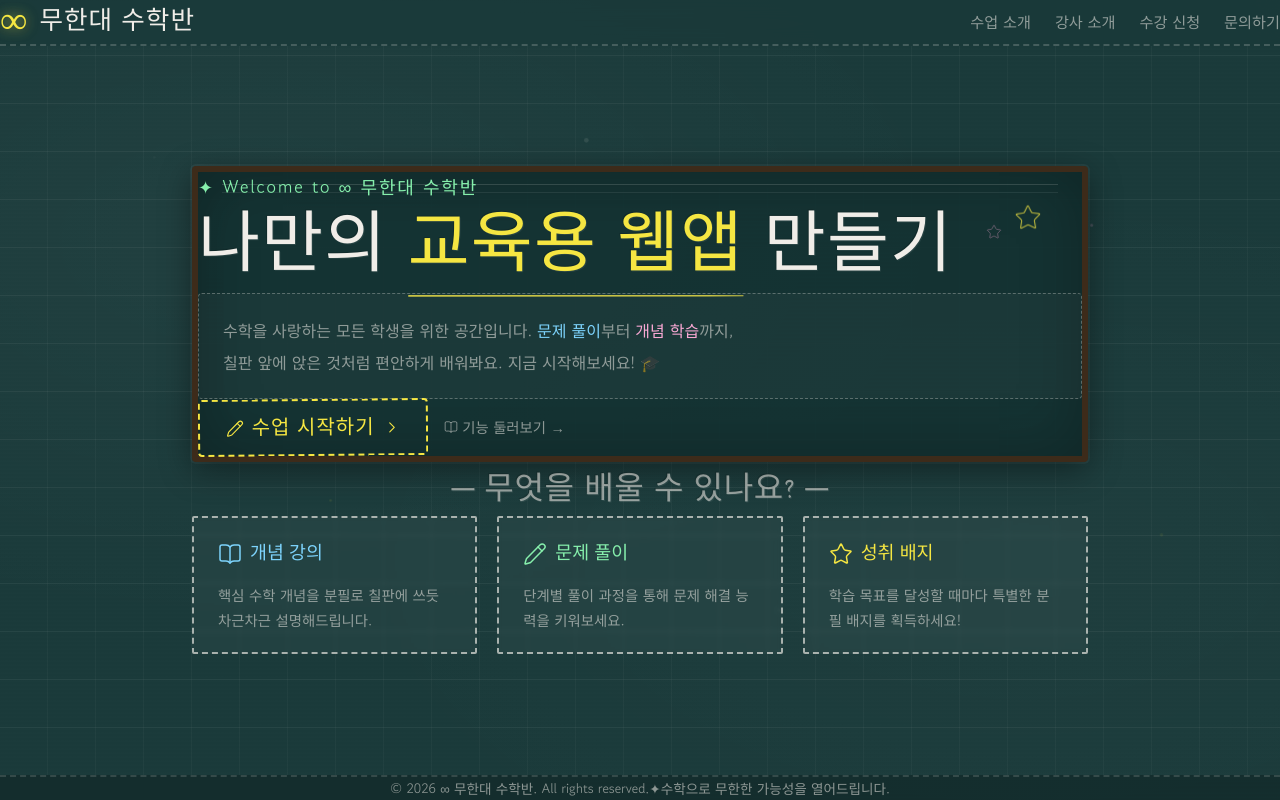
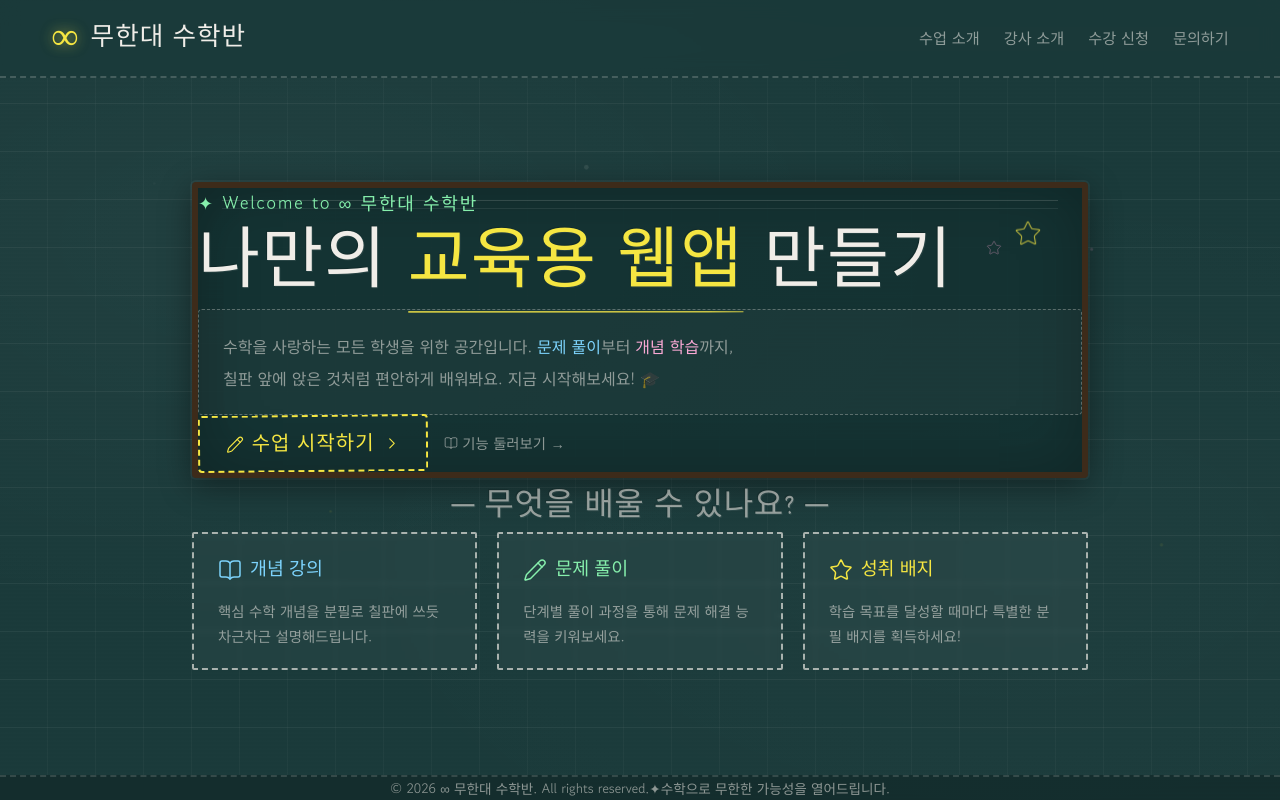
Before and after one commit to rlawlsdnjs78-infinity/infinitymath, a Next.js app: page / in a window 1280 px wide. Built offline with nearby package versions, Linux system fonts and the light colour scheme.

Commit message:
fix: use inline clamp() padding on header for reliable left/right margin

```diff
--- a/src/app/components/Header.tsx
+++ b/src/app/components/Header.tsx
@@ -1,11 +1,13 @@
 /**
  * Header.tsx
- * 전역 헤더 — layout.tsx 에 등록되어 모든 페이지에 항상 표시됩니다.
+ * 전역 헤더
  *
- * [여백 처리 방식]
- * layout.tsx 래퍼의 px-* 패딩이 이 헤더에도 그대로 적용됩니다.
- * Header 안에 별도의 max-width / mx-auto 를 두지 않아
- * 항상 래퍼와 동일한 좌우 여백을 공유합니다.
+ * [여백 처리]
+ * 좌우 padding 을 inline style 의 clamp() 로 직접 지정합니다.
+ * Tailwind 반응형 클래스 파싱에 의존하지 않으므로 100% 신뢰할 수 있습니다.
+ *   - 최소: 1rem  (모바일)
+ *   - 중간: 4vw   (화면 비례)
+ *   - 최대: 5rem  (와이드 스크린)
  */
 
 import NavMenu from "./NavMenu";
@@ -14,27 +16,35 @@ export default function Header() {
   return (
     <header
       id="header"
-      className="relative z-20 w-full flex items-center justify-between py-4"
       style={{
+        /* ── 좌우 여백: clamp 로 반응형 padding 직접 적용 ── */
+        paddingLeft:  "clamp(1rem, 4vw, 5rem)",
+        paddingRight: "clamp(1rem, 4vw, 5rem)",
+        paddingTop:    "1rem",
+        paddingBottom: "1rem",
+        /* ── 칠판 스타일 ── */
         borderBottom: "2px dashed rgba(240,237,232,0.2)",
-        background: "rgba(26,58,58,0.85)",
+        background:   "rgba(26,58,58,0.85)",
         backdropFilter: "blur(10px)",
+        /* ── 헤더 내부 flex ── */
+        display:        "flex",
+        alignItems:     "center",
+        justifyContent: "space-between",
+        position:       "relative",
+        zIndex:          20,
+        width:          "100%",
       }}
     >
-      {/* ── 로고 영역 ────────────────────────────────────────────── */}
-      <div className="flex items-center gap-3">
-        {/*
-         * 무한대 기호 로고 (∞)
-         * - 테두리 없음
-         * - 분필 느낌의 노란 glow 효과
-         */}
+      {/* ── 로고 ──────────────────────────────────────────────── */}
+      <div style={{ display: "flex", alignItems: "center", gap: "0.75rem" }}>
+        {/* ∞ 무한대 기호 로고 — 테두리 없음, 노란 glow */}
         <span
           aria-hidden="true"
           style={{
             fontFamily: "var(--font-chalk)",
-            fontSize: "2.4rem",
-            lineHeight: 1,
-            color: "var(--chalk-yellow)",
+            fontSize:   "2.4rem",
+            lineHeight:  1,
+            color:       "var(--chalk-yellow)",
             textShadow:
               "0 0 12px rgba(245,230,66,0.5), 0 0 24px rgba(245,230,66,0.2)",
             userSelect: "none",
@@ -47,18 +57,18 @@ export default function Header() {
         <span
           className="chalk-flicker"
           style={{
-            fontFamily: "var(--font-chalk)",
-            fontSize: "1.6rem",
-            color: "var(--chalk-white)",
+            fontFamily:    "var(--font-chalk)",
+            fontSize:      "1.6rem",
+            color:         "var(--chalk-white)",
             letterSpacing: "0.04em",
-            whiteSpace: "nowrap",
+            whiteSpace:    "nowrap",
           }}
         >
           무한대 수학반
         </span>
       </div>
 
-      {/* ── 네비게이션 — Client Component ──────────────────────── */}
+      {/* ── 네비게이션 (Client Component) ──────────────────────── */}
       <NavMenu />
     </header>
   );
--- a/src/app/layout.tsx
+++ b/src/app/layout.tsx
@@ -1,10 +1,11 @@
 /**
  * layout.tsx
- * 루트 레이아웃 — 전역 폰트, 메타데이터, 헤더, 좌우 여백 설정
+ * 루트 레이아웃
  *
- * [전역 레이아웃 규칙]
- * ① 모든 페이지에서 좌우 여백이 항상 유지됩니다 (--page-px CSS 변수로 제어)
- * ② Header 가 이 레이아웃에 포함되어 모든 하위 페이지에서 항상 표시됩니다
+ * [여백 전략]
+ * - wrapper div 는 여백을 담당하지 않습니다.
+ * - 각 섹션(Header, page content)이 자신의 px 를 직접 가집니다.
+ * - 이 방식이 overflow, flex 등의 부작용 없이 가장 신뢰성이 높습니다.
  */
 
 import type { Metadata } from "next";
@@ -12,9 +13,7 @@ import { Nanum_Pen_Script, Gowun_Dodum } from "next/font/google";
 import Header from "./components/Header";
 import "./globals.css";
 
-/* ─── 폰트 설정 ────────────────────────────────────────────────────────── */
-
-/** 칠판 제목 / 강조 텍스트용 손글씨 폰트 */
+/* ─── 폰트 ─────────────────────────────────────────────────────────────── */
 const nanumPen = Nanum_Pen_Script({
   weight: "400",
   subsets: ["latin"],
@@ -22,7 +21,6 @@ const nanumPen = Nanum_Pen_Script({
   display: "swap",
 });
 
-/** 본문용 고운돋움 (가독성 있는 손글씨 계열) */
 const gowunDodum = Gowun_Dodum({
   weight: "400",
   subsets: ["latin"],
@@ -39,41 +37,23 @@ export const metadata: Metadata = {
   authors: [{ name: "무한대 수학반" }],
 };
 
-/* ─── 레이아웃 컴포넌트 ────────────────────────────────────────────────── */
+/* ─── 레이아웃 ─────────────────────────────────────────────────────────── */
 export default function RootLayout({
   children,
 }: {
   children: React.ReactNode;
 }) {
   return (
-    <html
-      lang="ko"
-      className={`${nanumPen.variable} ${gowunDodum.variable}`}
-    >
+    <html lang="ko" className={`${nanumPen.variable} ${gowunDodum.variable}`}>
       <body>
         {/*
-         * [전역 페이지 래퍼]
-         * - overflow-x-hidden : 가로 스크롤 방지
-         * - px-* 클래스 : 모든 화면 크기에서 좌우 여백 보장
-         *   모바일: 16px / 태블릿: 32px / 데스크탑: 64px / 와이드: 96px
-         * - --page-px CSS 변수 : Header 컴포넌트가 full-width로 펼쳐질 때 사용
+         * wrapper: flex 컬럼만 담당. 여백은 각 섹션이 직접 관리합니다.
          */}
-        <div
-          className="min-h-screen flex flex-col overflow-x-hidden
-                     px-4 sm:px-8 md:px-16 lg:px-24"
-          style={
-            {
-              "--page-px": "clamp(1rem, 5vw, 6rem)",
-            } as React.CSSProperties
-          }
-        >
-          {/* ① 전역 헤더 — 모든 페이지에서 항상 유지됩니다 */}
+        <div className="min-h-screen flex flex-col">
+          {/* 전역 헤더 — Header 컴포넌트 자체에 좌우 padding 있음 */}
           <Header />
 
-          {/*
-           * ② 페이지 콘텐츠 영역
-           * flex-1 로 남은 높이를 전부 차지해 Footer 를 바닥에 고정합니다.
-           */}
+          {/* 페이지 콘텐츠 */}
           <div className="flex-1 flex flex-col">
             {children}
           </div>
```
Also changed, not shown: 1 other file (tests, documents, lock files or other folders).
